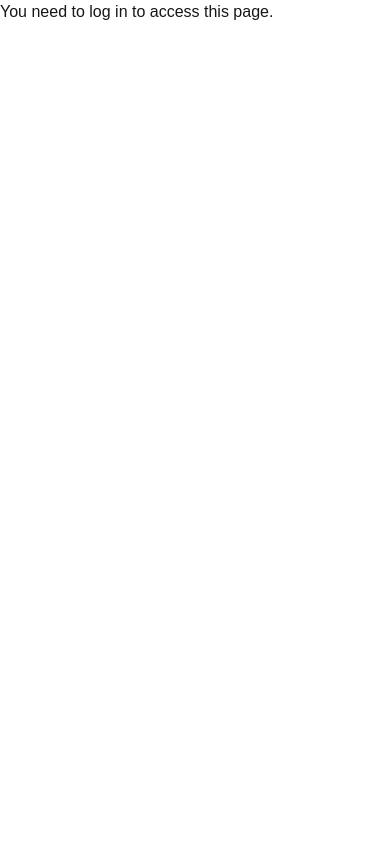
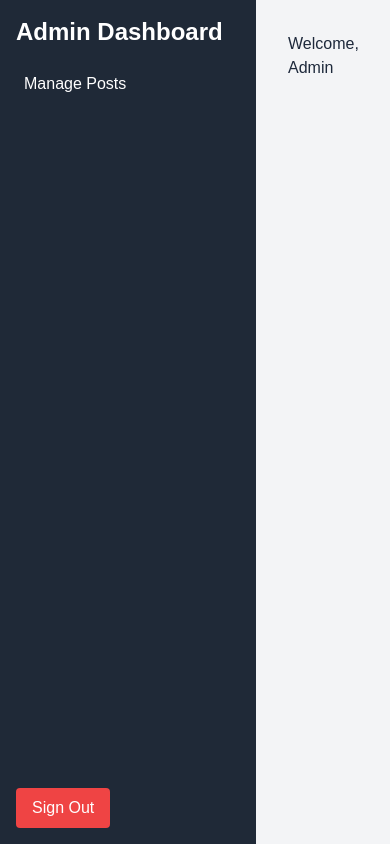
Before and after one commit to shagaranasution/next-blog-cms, a Next.js app: page /admin/dashboard in a window 390 px wide. Built offline with nearby package versions, Linux system fonts and the light colour scheme; no server answers.

Commit message:
initialize dashboard layout

```diff
--- /dev/null
+++ b/app/(auth)/layout.tsx
@@ -0,0 +1,15 @@
+import React from 'react';
+
+export default function AuthLayout({
+  children,
+}: {
+  children: React.ReactNode;
+}) {
+  return (
+    <div className="flex items-center justify-center min-h-screen">
+      <div className="w-full max-w-md p-6 bg-white shadow-lg rounded-md">
+        {children}
+      </div>
+    </div>
+  );
+}
--- a/app/(auth)/signin/page.tsx
+++ b/app/(auth)/signin/page.tsx
@@ -52,8 +52,7 @@ export default function LoginPage() {
   }
 
   return (
-    <div className="flex items-center justify-center min-h-screen">
-      <div className="w-full max-w-md p-6 m-4 md:m-0 bg-white shadow-lg rounded-md">
+    <>
       <h1 className="text-2xl text-gray-700 font-semibold text-center mb-6">
         Login
       </h1>
@@ -98,7 +97,6 @@ export default function LoginPage() {
           Sign up
         </a>
       </p>
-      </div>
-    </div>
+    </>
   );
 }
--- a/app/(auth)/signup/page.tsx
+++ b/app/(auth)/signup/page.tsx
@@ -54,8 +54,7 @@ export default function SignupPage() {
   };
 
   return (
-    <div className="flex items-center justify-center min-h-screen">
-      <div className="w-full max-w-md p-6 bg-white shadow-lg rounded-md">
+    <>
       <h1 className="text-2xl text-gray-700 font-semibold text-center mb-6">
         Sign Up
       </h1>
@@ -113,7 +112,6 @@ export default function SignupPage() {
           Log in
         </a>
       </p>
-      </div>
-    </div>
+    </>
   );
 }
--- /dev/null
+++ b/app/admin/dashboard/layout.tsx
@@ -0,0 +1,34 @@
+import React from 'react';
+import Link from 'next/link';
+
+export default async function AdminLayout({
+  children,
+}: {
+  children: React.ReactNode;
+}) {
+  return (
+    <div className="flex h-screen">
+      <aside className="w-64 flex flex-col gap-4 bg-gray-800 text-white p-4">
+        <h1 className="text-2xl font-bold">Admin Dashboard</h1>
+        <nav className="flex-1 space-y-4">
+          <Link
+            href="/admin/dashboard"
+            className="block hover:bg-gray-700 p-2 rounded">
+            Manage Posts
+          </Link>
+        </nav>
+        <div>
+          <form action="/api/auth/signout" method="POST">
+            <button
+              type="submit"
+              className="px-4 py-2 bg-red-500 text-white rounded">
+              Sign Out
+            </button>
+          </form>
+        </div>
+      </aside>
+
+      <main className="flex-1 bg-gray-100 p-8 overflow-y-auto">{children}</main>
+    </div>
+  );
+}
--- a/app/admin/dashboard/page.tsx
+++ b/app/admin/dashboard/page.tsx
@@ -1,23 +1,7 @@
-import { getServerSession } from 'next-auth';
-import { authOptions } from '@/app/api/auth/[...nextauth]/route';
-
 export default async function Dashboard() {
-  const session = await getServerSession(authOptions);
-
-  if (!session) {
-    return <p>You need to log in to access this page.</p>;
-  }
-
   return (
     <div>
-      <div>Welcome, {session.user?.email}!</div>
-      <form action="/api/auth/signout" method="POST">
-        <button
-          type="submit"
-          className="px-4 py-2 bg-red-500 text-white rounded">
-          Sign Out
-        </button>
-      </form>
+      <div className="text-slate-800">Welcome, Admin</div>
     </div>
   );
 }
--- a/app/api/auth/[...nextauth]/route.ts
+++ b/app/api/auth/[...nextauth]/route.ts
@@ -37,7 +37,7 @@ const authOptions: NextAuthOptions = {
         token.id = user.id;
         token.role = user.role;
       }
-      console.log('Token in jwt callback:', token);
+
       return token;
     },
     async session({ session, token }) {
@@ -45,7 +45,7 @@ const authOptions: NextAuthOptions = {
         session.user.id = token.id;
         session.user.role = token.role;
       }
-      console.log('Session in session callback:', session);
+
       return session;
     },
   },
```
Lines whose indentation alone changed are shown as unchanged.
